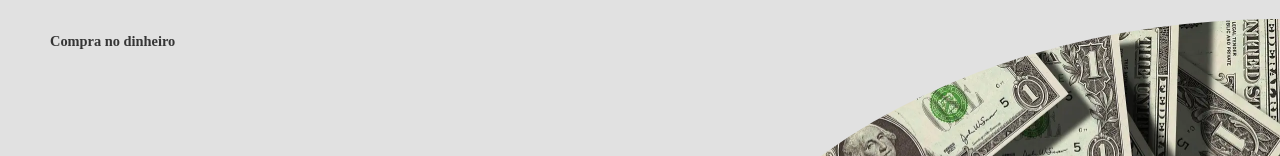
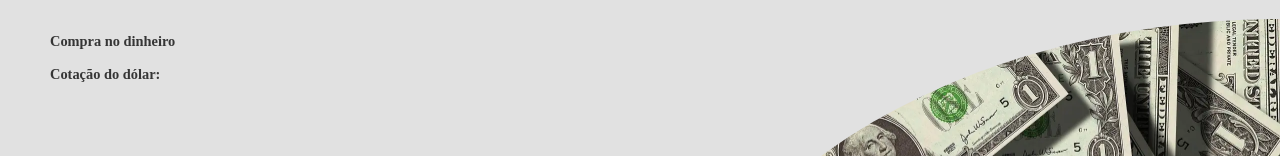
Before and after one commit to jessicaduarte95/moneyConverter, a React (Vite) app: page / in a window 1280 px wide. Both pictures are taken after typing "5" into the empty fields and a click on the button "Converter". Shown: the part 329-485 px from the top of the page. Built offline with nearby package versions, Linux system fonts and the light colour scheme.

Commit message:
adição de texto

```diff
--- a/src/App.tsx
+++ b/src/App.tsx
@@ -126,6 +126,7 @@ export const  App = () =>  {
               <ResultStyeld>O resultado do cálculo é</ResultStyeld>
               <ResultMoneyStyeld>R$ 526,00</ResultMoneyStyeld>
               <ResultCompraStyeld>Compra no dinheiro</ResultCompraStyeld>
+              <ResultCompraStyeld>Cotação do dólar: </ResultCompraStyeld>
            </ContainerResultStyeld>
           }
 
--- a/src/components/Currency-style.tsx
+++ b/src/components/Currency-style.tsx
@@ -182,6 +182,7 @@ export const ResultStyeld = styled.p `
 
 export const ResultMoneyStyeld = styled.p `
     margin-top: 1rem;
+    margin-bottom: 2rem;
     font-size: 2rem;
     font-family: "Fira Sans", serif;
     --tw-text-opacity: 1;
@@ -189,7 +190,7 @@ export const ResultMoneyStyeld = styled.p `
 `
 
 export const ResultCompraStyeld = styled.p `
-    margin-top: 2rem;
+    margin-top: 1rem;
     font-size: 0.9rem;
     font-weight: bold;
     color: #353535;
```
